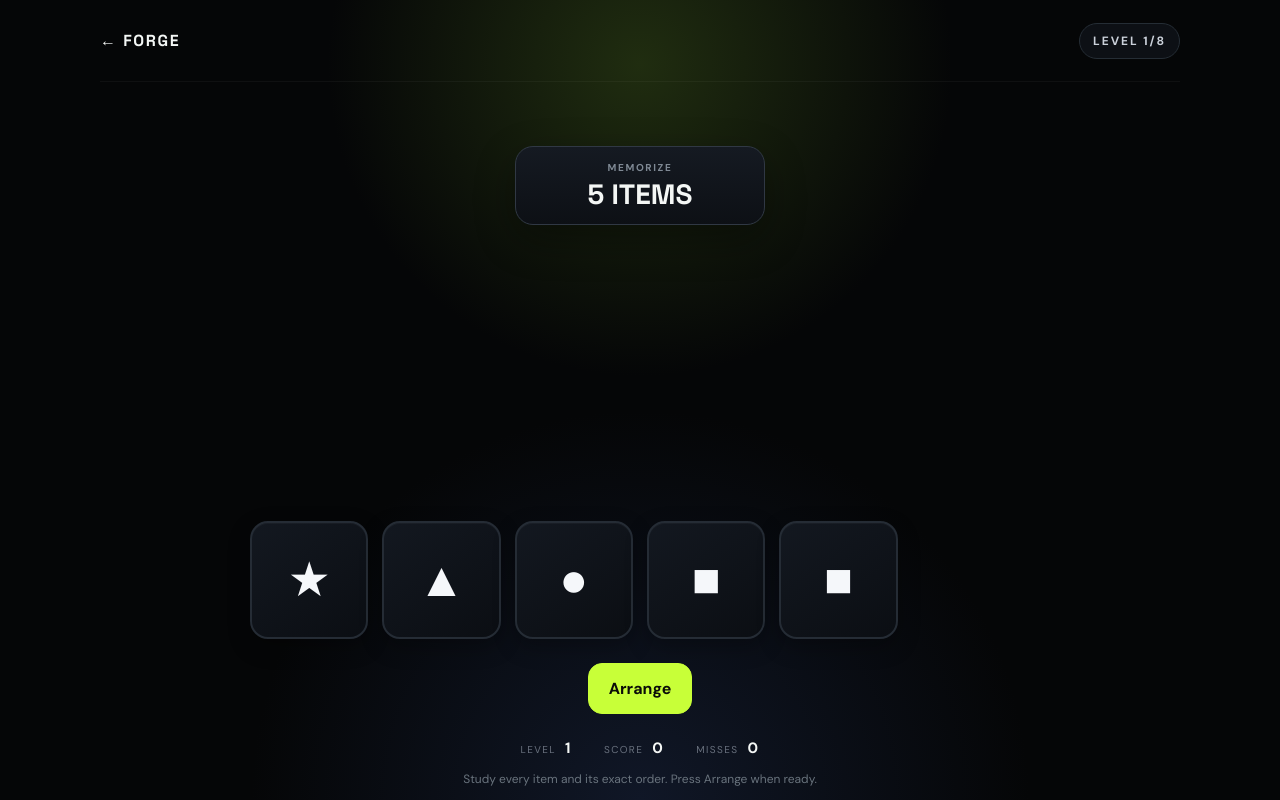
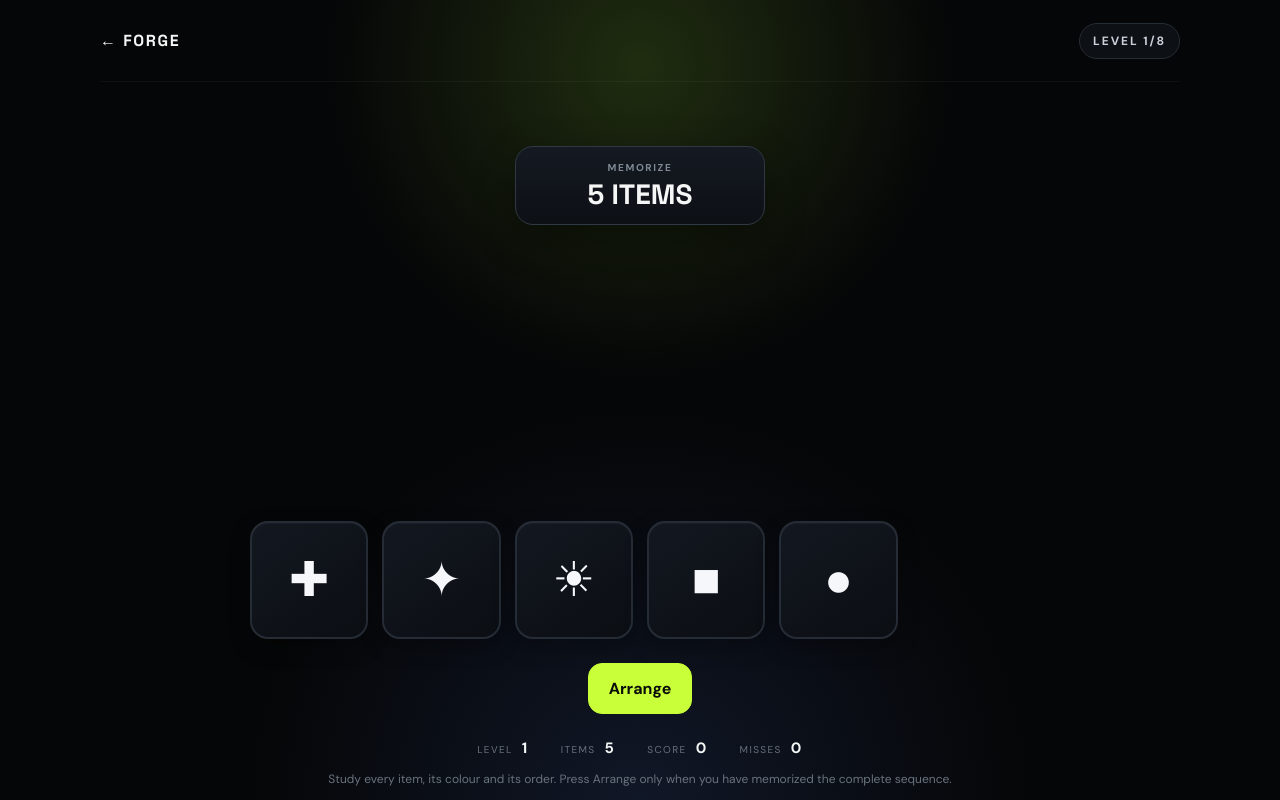
Before and after one commit to Nar-Lod/FORGE, a Next.js app: page /challenges/persistence in a window 1280 px wide. Both pictures are taken after a click on the button "Start Persistence". Built offline with nearby package versions, Linux system fonts and the light colour scheme.

Commit message:
Fix Persistence progression, correction flow, and visual item uniqueness

```diff
--- a/app/challenges/persistence/page.tsx
+++ b/app/challenges/persistence/page.tsx
@@ -4,42 +4,289 @@ import { useEffect, useMemo, useState } from "react";
 import Link from "next/link";
 
 type Item = { id: string; shape: string; color: string };
+
 const LEVELS = [5, 6, 7, 8, 9, 10, 11, 12];
 const SHAPES = ["●", "■", "▲", "◆", "⬟", "⬢", "★", "✚", "✦", "⬣", "✿", "☀"];
 const COLORS = ["red", "blue", "green", "yellow", "purple", "orange"];
-function makeSequence(length:number):Item[]{const combos:Item[]=[];for(const color of COLORS)for(const shape of SHAPES)combos.push({id:`${color}-${shape}`,shape,color});return combos.sort(()=>Math.random()-.5).slice(0,length);}
-const same=(a:Item,b:Item)=>a.id===b.id;
 
-export default function PersistenceChallenge(){
- const[started,setStarted]=useState(false),[showing,setShowing]=useState(false),[finished,setFinished]=useState(false),[level,setLevel]=useState(0),[sequence,setSequence]=useState<Item[]>([]),[answer,setAnswer]=useState<Item[]>([]),[score,setScore]=useState(0),[best,setBest]=useState(0),[wrong,setWrong]=useState(0),[submitted,setSubmitted]=useState(false);
- const length=LEVELS[level],manual=level<4;
- const newLevel=()=>{const seq=makeSequence(length);setSequence(seq);setAnswer([]);setSubmitted(false);setShowing(true);};
- const begin=()=>{setStarted(true);setFinished(false);setLevel(0);setScore(0);setWrong(0);window.setTimeout(newLevel,100);};
- useEffect(()=>{if(!started||!showing||manual)return;const t=window.setTimeout(()=>setShowing(false),5500+length*650);return()=>window.clearTimeout(t);},[started,showing,manual,length]);
- useEffect(()=>{setBest(Number(window.localStorage.getItem("forge.persistence.best")||0));},[]);
- useEffect(()=>{if(finished)window.localStorage.setItem("forge.persistence.best",String(Math.max(best,score)));},[finished,best,score]);
- const arrange=()=>{setShowing(false);setAnswer([]);setSubmitted(false);};
- const choose=(item:Item)=>{if(showing||finished||submitted||answer.length>=length||answer.some(x=>same(x,item)))return;setAnswer(v=>[...v,item]);};
- const correctCount=answer.reduce((n,v,i)=>n+(same(v,sequence[i])?1:0),0);
- const submit=()=>{if(answer.length!==length)return;const ok=answer.every((v,i)=>same(v,sequence[i]));setSubmitted(true);if(ok){const ns=score+length*10;setScore(ns);if(level===LEVELS.length-1){setBest(Math.max(best,ns));setFinished(true);}else{setLevel(v=>v+1);window.setTimeout(newLevel,900);}}else setWrong(v=>v+1);};
- const options=useMemo(()=>{const decoys=makeSequence(Math.min(8,Math.max(3,length-2))).filter(x=>!sequence.some(s=>same(s,x)));return [...sequence,...decoys].sort(()=>Math.random()-.5);},[sequence,length]);
- const replaceSlot=(index:number)=>{const replacement=options.find(o=>!answer.some(a=>same(a,o)));if(replacement){setAnswer(v=>v.map((a,i)=>i===index?replacement:a));setSubmitted(false);}};
- return <main className="game-shell">
-  <div className="game-topbar"><Link href="/" className="game-back">← FORGE</Link><div className="game-progress">{started&&!finished?`LEVEL ${level+1}/8`:"PERSISTENCE"}</div></div>
-  {!started&&<section className="game-intro"><div className="eyebrow">PERSISTENCE · SEQUENCE MEMORY</div><h1>Remember. Arrange. Adapt.</h1><p>Levels 1–4 let you study the complete sequence as long as you need. From level 5 onward, the sequence disappears automatically after a timed viewing window.</p><div className="rule-pills"><span>5 → 12 unique items</span><span>Arrange when ready</span><span>Timed from level 5</span></div><button className="btn btn-primary" onClick={begin}>Start Persistence</button></section>}
-  {started&&!finished&&<section className="game-stage">
-   <div className="target-card"><span>{showing?"MEMORIZE":"REBUILD"}</span><strong>{showing?`${length} ITEMS`:`${answer.length}/${length}`}</strong></div>
-   {showing&&<div className="focus-grid sequence-grid">{sequence.map(x=><div key={x.id} className={`focus-cell sequence-cell ${x.color}`}><span>{x.shape}</span></div>)}</div>}
-   {showing&&manual&&<button className="btn btn-primary" onClick={arrange}>Arrange</button>}
-   {!showing&&<>
-    <div className="option-grid">{options.map(x=><button key={x.id} disabled={submitted} className={`switch-tile sequence-option ${x.color}`} onClick={()=>choose(x)}><span>{x.shape}</span></button>)}</div>
-    <div className="answer-strip">{answer.map((x,i)=><button key={`${x.id}-${i}`} className="correction-slot" onClick={()=>replaceSlot(i)} disabled={submitted&&correctCount===length}><span>{x.shape}</span><small>{i+1}</small></button>)}</div>
-    <button className="btn btn-primary" disabled={answer.length!==length||submitted} onClick={submit}>{submitted?(correctCount===length?"Correct!":"Submitted — correct your order") : "Submit arrangement"}</button>
-    {submitted&&correctCount<length&&<p className="game-hint">You placed {correctCount}/{length} correctly. Tap a selected item above to replace that slot, then submit again.</p>}
-   </>}
-   <div className="live-stats"><span>LEVEL <b>{level+1}</b></span><span>SCORE <b>{score}</b></span><span>MISSES <b>{wrong}</b></span></div>
-   <p className="game-hint">{showing?(manual?"Study every item and its exact order. Press Arrange when ready.":"Study the complete sequence. It will disappear automatically."):"Build the exact sequence, then submit it. A wrong attempt stays on this level so you can correct and learn."}</p>
-  </section>}
-  {finished&&<section className="result-card"><div className="eyebrow">PERSISTENCE COMPLETE</div><div className="result-score">{score}</div><div className="result-label">MEMORY PERSISTENCE SCORE</div><div className="result-stats"><div><strong>8</strong><span>levels cleared</span></div><div><strong>{wrong}</strong><span>misses</span></div><div><strong>{best}</strong><span>best score</span></div></div><p>You progressed from deliberate study into timed memory pressure while adapting to longer sequences.</p><div className="cta-row"><button className="btn btn-primary" onClick={begin}>Try again</button><Link href="/" className="btn btn-secondary">I&apos;m done</Link></div></section>}
- </main>;
+function shuffle<T>(items: T[]): T[] {
+  return [...items].sort(() => Math.random() - 0.5);
 }
+
+function makeSequence(length: number): Item[] {
+  const combos: Item[] = [];
+  for (const shape of SHAPES) {
+    for (const color of COLORS) {
+      combos.push({ id: `${shape}-${color}`, shape, color });
+    }
+  }
+  return shuffle(combos).slice(0, length);
+}
+
+const same = (a: Item, b: Item) => a.id === b.id;
+
+export default function PersistenceChallenge() {
+  const [started, setStarted] = useState(false);
+  const [showing, setShowing] = useState(false);
+  const [finished, setFinished] = useState(false);
+  const [level, setLevel] = useState(0);
+  const [sequence, setSequence] = useState<Item[]>([]);
+  const [answer, setAnswer] = useState<Item[]>([]);
+  const [score, setScore] = useState(0);
+  const [best, setBest] = useState(0);
+  const [wrong, setWrong] = useState(0);
+  const [submitted, setSubmitted] = useState(false);
+  const [lastResult, setLastResult] = useState<"correct" | "wrong" | null>(null);
+
+  const length = LEVELS[level];
+  const manual = level < 4;
+
+  useEffect(() => {
+    setBest(Number(window.localStorage.getItem("forge.persistence.best") || 0));
+  }, []);
+
+  const startLevel = (levelIndex: number) => {
+    const nextLength = LEVELS[levelIndex];
+    const seq = makeSequence(nextLength);
+    setLevel(levelIndex);
+    setSequence(seq);
+    setAnswer([]);
+    setSubmitted(false);
+    setLastResult(null);
+    setShowing(true);
+  };
+
+  const begin = () => {
+    setStarted(true);
+    setFinished(false);
+    setScore(0);
+    setWrong(0);
+    startLevel(0);
+  };
+
+  useEffect(() => {
+    if (!started || !showing || manual) return;
+    const duration = 5500 + length * 650;
+    const timer = window.setTimeout(() => setShowing(false), duration);
+    return () => window.clearTimeout(timer);
+  }, [started, showing, manual, length]);
+
+  useEffect(() => {
+    if (finished) {
+      setBest((current) => {
+        const next = Math.max(current, score);
+        window.localStorage.setItem("forge.persistence.best", String(next));
+        return next;
+      });
+    }
+  }, [finished, score]);
+
+  const arrange = () => {
+    setShowing(false);
+    setAnswer([]);
+    setSubmitted(false);
+    setLastResult(null);
+  };
+
+  const choose = (item: Item) => {
+    if (showing || finished || submitted || answer.length >= length) return;
+    if (answer.some((selected) => same(selected, item))) return;
+    setAnswer((current) => [...current, item]);
+  };
+
+  const removeFromAnswer = (index: number) => {
+    if (submitted) return;
+    setAnswer((current) => current.filter((_, i) => i !== index));
+  };
+
+  const correctCount = answer.reduce(
+    (count, item, index) => count + (same(item, sequence[index]) ? 1 : 0),
+    0,
+  );
+
+  const submit = () => {
+    if (answer.length !== length) return;
+
+    const correct = answer.every((item, index) => same(item, sequence[index]));
+    setSubmitted(true);
+
+    if (!correct) {
+      setWrong((current) => current + 1);
+      setLastResult("wrong");
+      return;
+    }
+
+    setLastResult("correct");
+    const nextScore = score + length * 10;
+    setScore(nextScore);
+
+    if (level === LEVELS.length - 1) {
+      setBest((current) => {
+        const next = Math.max(current, nextScore);
+        window.localStorage.setItem("forge.persistence.best", String(next));
+        return next;
+      });
+      setFinished(true);
+      return;
+    }
+
+    const nextLevel = level + 1;
+    window.setTimeout(() => startLevel(nextLevel), 900);
+  };
+
+  const options = useMemo(() => {
+    if (!sequence.length) return [];
+
+    const decoyPool = makeSequence(Math.min(12, length + 4)).filter(
+      (item) => !sequence.some((original) => same(original, item)),
+    );
+
+    return shuffle([...sequence, ...decoyPool.slice(0, Math.max(3, Math.min(6, length - 2)))]);
+  }, [sequence, length]);
+
+  return (
+    <main className="game-shell">
+      <div className="game-topbar">
+        <Link href="/" className="game-back">← FORGE</Link>
+        <div className="game-progress">
+          {started && !finished ? `LEVEL ${level + 1}/8` : "PERSISTENCE"}
+        </div>
+      </div>
+
+      {!started && (
+        <section className="game-intro">
+          <div className="eyebrow">PERSISTENCE · SEQUENCE MEMORY</div>
+          <h1>Remember. Arrange. Adapt.</h1>
+          <p>
+            Levels 1–4 let you study the complete sequence as long as you need.
+            From level 5 onward, the complete sequence disappears automatically
+            after a timed viewing window.
+          </p>
+          <div className="rule-pills">
+            <span>5 → 12 unique items</span>
+            <span>Arrange when ready</span>
+            <span>Timed from level 5</span>
+          </div>
+          <button className="btn btn-primary" onClick={begin}>Start Persistence</button>
+        </section>
+      )}
+
+      {started && !finished && (
+        <section className="game-stage">
+          <div className="target-card">
+            <span>{showing ? "MEMORIZE" : "REBUILD"}</span>
+            <strong>{showing ? `${length} ITEMS` : `${answer.length}/${length}`}</strong>
+          </div>
+
+          {showing && (
+            <>
+              <div className="focus-grid sequence-grid">
+                {sequence.map((item) => (
+                  <div key={item.id} className={`focus-cell sequence-cell ${item.color}`}>
+                    <span>{item.shape}</span>
+                  </div>
+                ))}
+              </div>
+              {manual && (
+                <button className="btn btn-primary" onClick={arrange}>Arrange</button>
+              )}
+            </>
+          )}
+
+          {!showing && (
+            <>
+              <div className="option-grid">
+                {options.map((item) => (
+                  <button
+                    key={item.id}
+                    disabled={submitted}
+                    className={`switch-tile sequence-option ${item.color}`}
+                    onClick={() => choose(item)}
+                  >
+                    <span>{item.shape}</span>
+                  </button>
+                ))}
+              </div>
+
+              <div className="answer-strip">
+                {Array.from({ length }).map((_, index) => {
+                  const item = answer[index];
+                  return (
+                    <button
+                      key={`slot-${index}`}
+                      className={`correction-slot ${item ? item.color : "empty"}`}
+                      onClick={() => item && removeFromAnswer(index)}
+                      disabled={submitted}
+                      aria-label={item ? `Remove item ${index + 1}` : `Empty position ${index + 1}`}
+                    >
+                      {item ? <span>{item.shape}</span> : <span>+</span>}
+                      <small>{index + 1}</small>
+                    </button>
+                  );
+                })}
+              </div>
+
+              <button
+                className="btn btn-primary"
+                disabled={answer.length !== length || (submitted && lastResult === "correct")}
+                onClick={submit}
+              >
+                {lastResult === "correct"
+                  ? level === LEVELS.length - 1 ? "Complete" : "Correct — Next Level"
+                  : submitted && lastResult === "wrong"
+                    ? "Submit corrected arrangement"
+                    : "Submit arrangement"}
+              </button>
+
+              {submitted && lastResult === "wrong" && (
+                <div className="game-hint correction-message">
+                  <strong>{correctCount}/{length} in the correct position.</strong>
+                  <span>
+                    Correct your sequence below. Tap a selected item to remove it,
+                    then choose the replacement from the board. Submit again when ready.
+                  </span>
+                </div>
+              )}
+            </>
+          )}
+
+          <div className="live-stats">
+            <span>LEVEL <b>{level + 1}</b></span>
+            <span>ITEMS <b>{length}</b></span>
+            <span>SCORE <b>{score}</b></span>
+            <span>MISSES <b>{wrong}</b></span>
+          </div>
+
+          <p className="game-hint">
+            {showing
+              ? manual
+                ? "Study every item, its colour and its order. Press Arrange only when you have memorized the complete sequence."
+                : "Study the complete sequence, including each item's colour. It will disappear automatically."
+              : "Build the exact sequence. Shape + colour identify each item, so visually similar shapes are deliberately separated by colour."}
+          </p>
+        </section>
+      )}
+
+      {finished && (
+        <section className="result-card">
+          <div className="eyebrow">PERSISTENCE COMPLETE</div>
+          <div className="result-score">{score}</div>
+          <div className="result-label">MEMORY PERSISTENCE SCORE</div>
+          <div className="result-stats">
+            <div><strong>8</strong><span>levels cleared</span></div>
+            <div><strong>{wrong}</strong><span>misses</span></div>
+            <div><strong>{best}</strong><span>best score</span></div>
+          </div>
+          <p>
+            You progressed from deliberate study into timed memory pressure while
+            adapting to longer sequences.
+          </p>
+          <div className="cta-row">
+            <button className="btn btn-primary" onClick={begin}>Try again</button>
+            <Link href="/" className="btn btn-secondary">I&apos;m done</Link>
+          </div>
+        </section>
+      )}
+    </main>
+  );
+}
```
